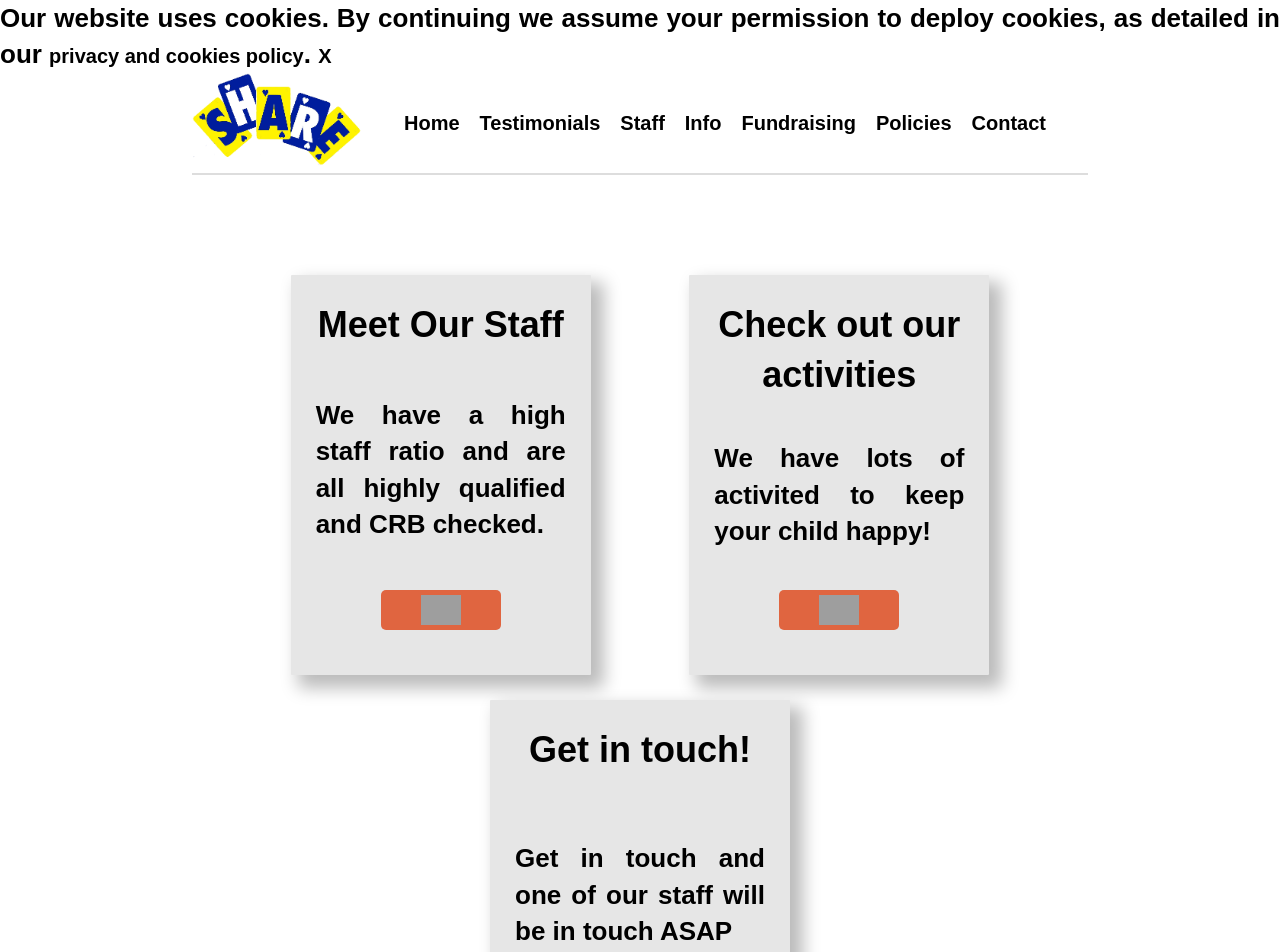
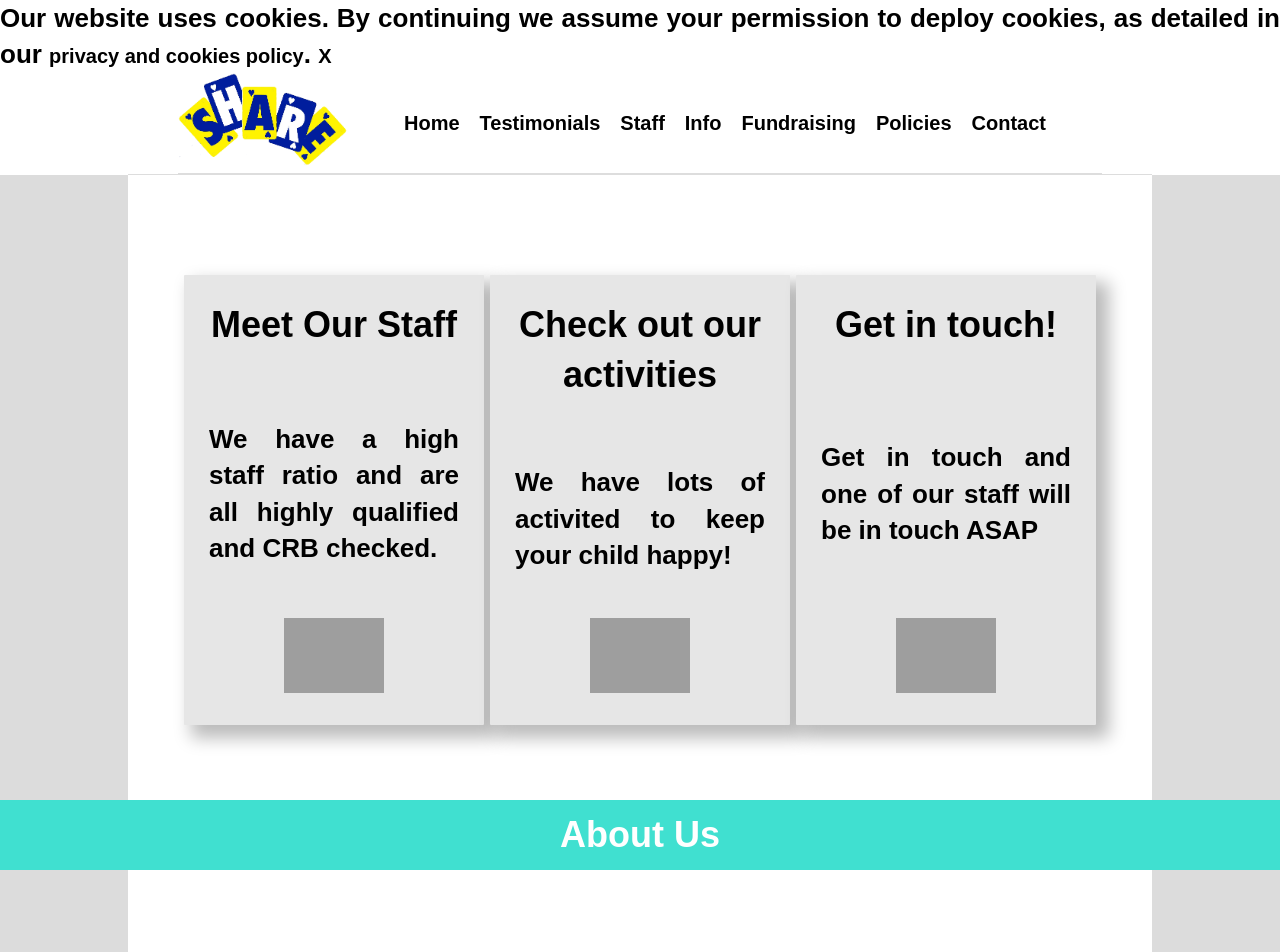
Before and after one commit to callump5/share_django, a Django app: template templates/home/home.html in a window 1280 px wide. Shown: the top 952 px of the page. Run offline with Django 3.2, Linux system fonts and the light colour scheme; the template is opened without the code that fills it, so the values that code supplies are empty; some libraries are stand-ins or nearby versions; some web fonts are replaced; grey boxes are pictures that could not be loaded.

Commit message:
Merge remote-tracking branch 'origin/master'
# Conflicts:
#	db.sqlite3
#	static/css/style.css
#	staticfiles/css/style.css
#	templates/home/home.html

```diff
--- a/static/css/style.css
+++ b/static/css/style.css
@@ -52,18 +52,34 @@
 /* Index */
 
     main {
+        background-color: #dcdcdc;
+    }
+
+    .container-plain {
+
+        width: 90%;
+        margin: 0 auto;
+        padding-left:10px;
+
+        padding-right: 10px;
+
+
     }
     .container  {
+        background-color: white;
         width: 90%;
         margin: 0 auto;
+        padding-left: 10px;
+        padding-right: 10px;
     }
 
     .content {
-        padding: 50px 0 ;
+        padding-top: 50px;
+        padding-bottom: 50px;
     }
 
     .content-bottom {
-        margin-bottom: 50px;
+        padding-bottom: 50px;
     }
 
 /* Navbar */
@@ -257,7 +273,7 @@
 
 .link-box {
     width: 300px;
-    height: 400px;
+    height: 450px;
     padding: 25px;
     background-color: #e6e6e6;
     border-radius: 1px;
@@ -279,19 +295,20 @@
 
 .link-box button{
     border-radius: 5px;
-    background-color: #e06540;
+    background-color: #40e0d0;
 
     border: none;
     display: flex;
-    justify-content: center;
+    justify-content: space-between;
     align-items: center;
     padding: 5px 40px ;
     margin: 20px;
 }
-.link-box button img {
-    height: 30px;
-    width: auto;
+.arrow img {
+    height: auto;
+    width: 100px;
 }
+
 
 footer {
     padding: 20px;
@@ -304,9 +321,14 @@ footer {
 .footer-link {
     display: flex;
     flex-direction: row;
-    justify-content: space-between;
+    flex-wrap: wrap;
+    justify-content: center;
     align-items: center;
     margin-bottom: 10px;
+}
+
+.footer-link a {
+    margin: 5px;
 }
 
 footer .number p  {
@@ -375,6 +397,7 @@ footer .number p  {
 }
 
 
+
 #map {
 width: 100%
 }
@@ -385,17 +408,22 @@ width: 100%
 
 
 
-
-
-
 /* DESKTOP */
 
 /* RESPONSIVE MIN WIDTH - 800PX */
-@media screen and (min-width: 1000px) {
+@media screen and (min-width: 1100px) {
 
+    .container-plain {
+
+        width: 80%;
+        padding-left: 50px;
+        padding-right: 50px;
+    }
 
     .container {
-        width: 70%;
+        width: 80%;
+        padding-left: 50px;
+        padding-right: 50px;
     }
 
     #nav {
@@ -405,16 +433,16 @@ width: 100%
         align-items: center;
 
         border-bottom: 1px solid #ddd;
+    }
 
-    }
     #toggle {
         display: none;
     }
 
-
     #navbar-header {
         width: unset;
     }
+
     #nav-body, #social-links {
         display: block;
     }
@@ -432,30 +460,35 @@ width: 100%
         border: none;
     }
 
-    #nav-links li  {
+    #nav-links li {
         border: none;
         padding: 0;
     }
-    #nav-links li a   {
+
+    #nav-links li a {
         padding: 0 10px;
     }
 
     .info-box {
         flex-wrap: unset;
     }
-.box-header{
+
+    .box-header {
         border-bottom: none;
         margin-bottom: 0;
-
     }
 
+    #map {
+        width: 100%
+    }
 
     #map-contact {
         flex-wrap: unset;
         justify-content: space-between;
     }
 
-
-
+    .footer-link {
+        justify-content: space-between;
+    }
 
 }
--- a/templates/base/footer.html
+++ b/templates/base/footer.html
@@ -1,6 +1,6 @@
 
 <footer class="panel-footer">
-    <div class="container">
+    <div class="container-plain">
         <div class="footer-link">
             <a href="/">Home</a>
             <a href ="/testimonials/">Testimonials</a>
--- a/templates/base/landing.html
+++ b/templates/base/landing.html
@@ -1,7 +1,7 @@
 
 {% for slide in slides %}
     <div class="img fade mySlides " style="background-image:url({{ slide.img.url }})">
-        <div id="landing-content" class="container">
+        <div id="landing-content" class="container-plain">
             <div class="slides">
 
 
--- a/templates/contact/open-times.html
+++ b/templates/contact/open-times.html
@@ -4,7 +4,7 @@
     <div id="open-times">
     <h2>Open Times</h2>
     {% for time in open %}
-        <p>{{ time }}-{{ time.times }}</p>
+        <p>{{ time }} - {{ time.times }}</p>
     {% endfor %}
     </div>
 
--- a/templates/home/home.html
+++ b/templates/home/home.html
@@ -6,7 +6,7 @@
     {% for land in content %}
         {% autoescape off %}
             <div class="banner-title">
-                <h1 class="container">{{ land.title }}</h1>
+                <h1 class="container-plain">{{ land.title }}</h1>
             </div>
         {% endautoescape %}
     {% endfor %}
@@ -29,11 +29,11 @@
         <div class="link-box">
 
             <h2>Meet Our Staff</h2>
+
             <p>We have a high staff ratio and are all highly qualified and CRB checked.</p>
-
-            <button>
+            <a class="arrow" href="/staff-profiles">
                 <img src="/static/icons/right-arrow-png-icon-2.png">
-            </button>
+            </a>
         </div>
 
         <div class="link-box">
@@ -41,10 +41,9 @@
             <h2>Check out our activities</h2>
 
             <p>We have lots of activited to keep your child happy!</p>
-
-            <button>
+            <a class="arrow" href="/activities">
                 <img src="/static/icons/right-arrow-png-icon-2.png">
-            </button>
+            </a>
 
 
         </div>
@@ -56,10 +55,9 @@
             <h2>Get in touch!</h2>
 
             <p>Get in touch and one of our staff will be in touch ASAP</p>
-
-            <button>
+            <a class="arrow" href="/contact-us">
                 <img src="/static/icons/right-arrow-png-icon-2.png">
-            </button>
+            </a>
 
         </div>
     </div>
@@ -67,7 +65,7 @@
 
 
     <div class="banner-title2">
-        <h1 class="container">About Us</h1>
+        <h1 class="container-plain">About Us</h1>
     </div>
 
     <div class="container content">
```
Also changed, not shown: 1 other file. Lines whose indentation alone changed are shown as unchanged.
